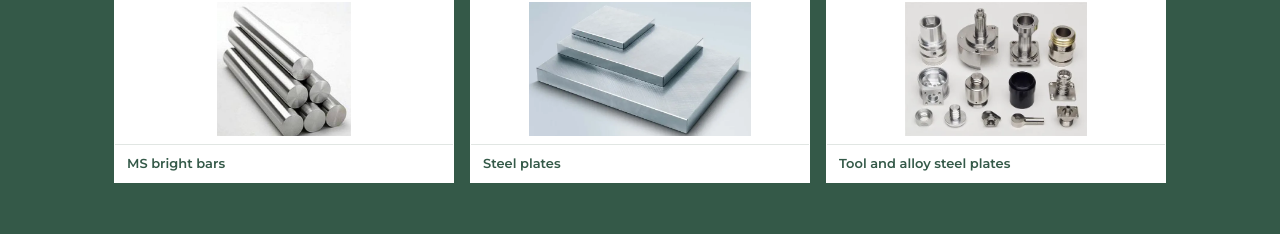
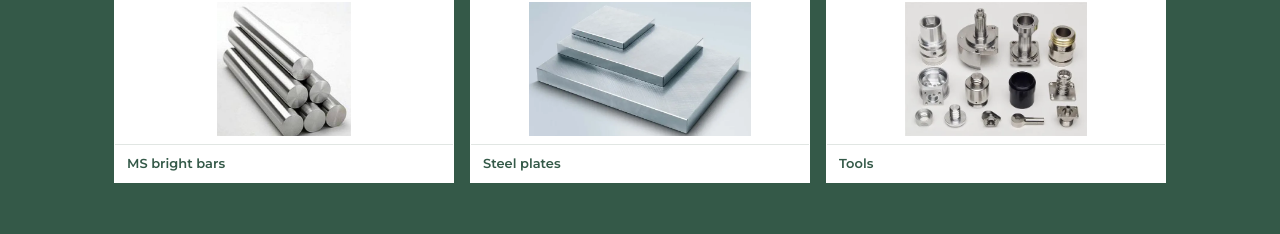
Before and after one commit to gajewarpvtltd/PRISM_ENGINEERING, a plain HTML site: page index.html in a window 1280 px wide. Shown: the part 4130-4364 px from the top of the page. Drawn offline with nearby package versions, Linux system fonts and the light colour scheme.

Commit message:
Update index.html

```diff
--- a/index.html
+++ b/index.html
@@ -220,7 +220,7 @@ figcaption{font-size:13px;font-weight:600;color:var(--green);padding:8px 12px;bo
     <div class="chips">
       <span>MS and C45 plates</span><span>MS bright bars</span><span>D2 grade (Indian and imported)</span><span>WPS grade</span><span>EN 31</span><span>EN 353</span><span>EN 8</span><span>EN 24</span><span>OHNS grade</span>
     </div>
-    <div class="photos" style="margin-top:36px"><figure><img src="images/ms-bright-bars.jpg" alt="MS bright bars" loading="lazy"><figcaption>MS bright bars</figcaption></figure><figure><img src="images/steel-plate-stack.jpg" alt="Steel plates" loading="lazy"><figcaption>Steel plates</figcaption></figure><figure><img src="images/ms-tools.jpg" alt="Tools" loading="lazy"><figcaption>Tool and alloy steel plates</figcaption></figure></div>
+    <div class="photos" style="margin-top:36px"><figure><img src="images/ms-bright-bars.jpg" alt="MS bright bars" loading="lazy"><figcaption>MS bright bars</figcaption></figure><figure><img src="images/steel-plate-stack.jpg" alt="Steel plates" loading="lazy"><figcaption>Steel plates</figcaption></figure><figure><img src="images/ms-tools.jpg" alt="Tools" loading="lazy"><figcaption>Tools</figcaption></figure></div>
   </div>
 </section>
 
```
